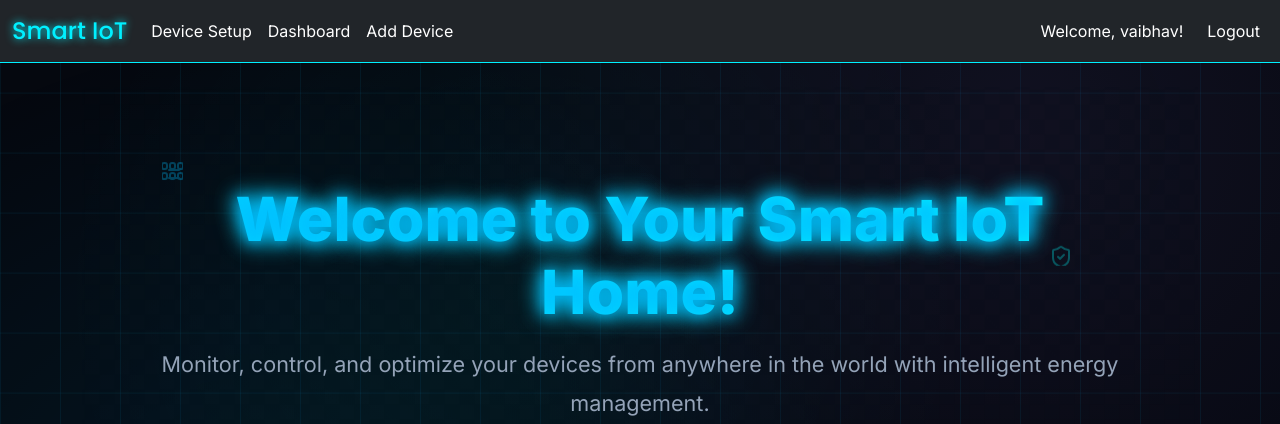
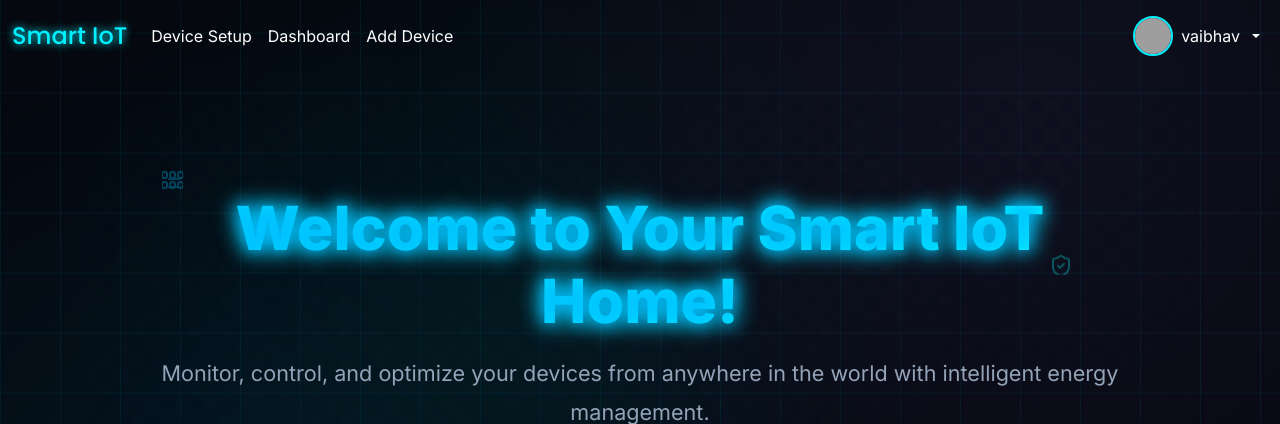
Before and after one commit to VEB4697/AI-Enengey-Monitering-System, a Django app: page / in a window 1280 px wide. Shown: the top 424 px of the page. Run offline with Django 5.2, Linux system fonts and the light colour scheme; a user stored in the database is signed in; some libraries are stand-ins or nearby versions; grey boxes are pictures that could not be loaded.

Commit message:
update base

```diff
--- a/iot_project/core/static/css/style.css
+++ b/iot_project/core/static/css/style.css
@@ -13,7 +13,7 @@ body.light-mode {
 
 .navbar {
   backdrop-filter: blur(10px);
-  background-color: rgba(0, 0, 0, 0.7);
+  background-color: rgba(8, 4, 45, 0.777);
   border-bottom: 1px solid #00f0ff;
 }
 
--- a/iot_project/core/templates/base.html
+++ b/iot_project/core/templates/base.html
@@ -1,13 +1,16 @@
 {% load static %}
 <!DOCTYPE html>
 <html lang="en">
+
 <head>
     <meta charset="UTF-8">
     <meta name="viewport" content="width=device-width, initial-scale=1">
     <title>{% block title %}Smart IoT - Cyberpunk Dashboard{% endblock %}</title>
 
     <!-- Google Fonts -->
-  <link href="https://fonts.googleapis.com/css2?family=Inter:wght@300;400;600&family=Poppins:wght@500;600&display=swap" rel="stylesheet">
+    <link
+        href="https://fonts.googleapis.com/css2?family=Inter:wght@300;400;600&family=Poppins:wght@500;600&display=swap"
+        rel="stylesheet">
 
     <!-- Bootstrap -->
     <link href="https://cdn.jsdelivr.net/npm/bootstrap@5.3.3/dist/css/bootstrap.min.css" rel="stylesheet">
@@ -18,15 +21,39 @@
     <style>
         body {
             font-family: 'Inter', sans-serif;
-      background-color: #0b0b0b;
+            background-color: #0e0e0e;
             color: #fff;
         }
 
-    .navbar {
-      background-color: rgba(0, 0, 0, 0.8);
-      backdrop-filter: blur(8px);
+        .navbar-custom {
+            position: sticky;
+            top: 0;
+            z-index: 1000;
+            padding: 1rem 2rem;
+            background: linear-gradient(90deg, #00c6ff, #0072ff, #00f0ff);
+            background-size: 300% 300%;
+            animation: gradientShift 6s ease infinite;
             border-bottom: 1px solid #00f0ff;
+            box-shadow: 0 0 15px #00f0ff80;
+            backdrop-filter: blur(10px);
+            -webkit-backdrop-filter: blur(10px);
         }
+
+        @keyframes gradientShift {
+            0% {
+                background-position: 0% 50%;
+            }
+
+            50% {
+                background-position: 100% 50%;
+            }
+
+            100% {
+                background-position: 0% 50%;
+            }
+        }
+
+
 
         .navbar-brand {
             font-family: 'Poppins', sans-serif;
@@ -52,8 +79,15 @@
         }
 
         @keyframes fadeIn {
-      from { opacity: 0; transform: translateY(-10px); }
-      to { opacity: 1; transform: translateY(0); }
+            from {
+                opacity: 0;
+                transform: translateY(-10px);
+            }
+
+            to {
+                opacity: 1;
+                transform: translateY(0);
+            }
         }
 
         .dropdown-menu {
@@ -86,42 +120,46 @@
 </head>
 
 <body>
-    <nav class="navbar navbar-expand-lg navbar-dark bg-dark">
+    <nav class="navbar navbar-expand-lg navbar-dark sticky-top">
         <div class="container-fluid">
-            {# Conditional URL for the navbar brand logo #}
-            <a class="navbar-brand" href="{% if user.is_authenticated %}{% url 'dashboard:user_dashboard' %}{% else %}{% url 'homepage' %}{% endif %}">Smart IoT</a>
-            <button class="navbar-toggler" type="button" data-bs-toggle="collapse" data-bs-target="#navbarNav" aria-controls="navbarNav" aria-expanded="false" aria-label="Toggle navigation">
+            <a class="navbar-brand"
+                href="{% if user.is_authenticated %}{% url 'dashboard:user_dashboard' %}{% else %}{% url 'homepage' %}{% endif %}">
+                Smart IoT
+            </a>
+
+            <button class="navbar-toggler" type="button" data-bs-toggle="collapse" data-bs-target="#navbarNav">
                 <span class="navbar-toggler-icon"></span>
             </button>
+
             <div class="collapse navbar-collapse" id="navbarNav">
                 <ul class="navbar-nav me-auto mb-2 mb-lg-0">
-                    <li class="nav-item">
-                        <a class="nav-link" href="{% url 'device_onboarding' %}">Device Setup</a>
+                    <li class="nav-item"><a class="nav-link" href="{% url 'device_onboarding' %}">Device Setup</a></li>
+                    {% if user.is_authenticated %}
+                    <li class="nav-item"><a class="nav-link" href="{% url 'dashboard:user_dashboard' %}">Dashboard</a>
                     </li>
-                    {% if user.is_authenticated %}
-                    <li class="nav-item">
-                        <a class="nav-link" href="{% url 'dashboard:user_dashboard' %}">Dashboard</a>
-                    </li>
-                    <li class="nav-item">
-                        <a class="nav-link" href="{% url 'add_device_to_user' %}">Add Device</a>
-                    </li>
+                    <li class="nav-item"><a class="nav-link" href="{% url 'add_device_to_user' %}">Add Device</a></li>
                     {% endif %}
                 </ul>
+
                 <ul class="navbar-nav">
                     {% if user.is_authenticated %}
-                        <li class="nav-item">
-                            <span class="nav-link text-light">Welcome, {{ user.username }}!</span>
-                        </li>
-                        <li class="nav-item">
-                            <a class="nav-link btn btn-outline-light ms-2" href="{% url 'logout' %}">Logout</a>
+                    <li class="nav-item dropdown">
+                        <a class="nav-link dropdown-toggle d-flex align-items-center gap-2" href="#">
+                            <img src="{% if user.profile.profile_picture %}{{ user.profile.profile_picture.url }}{% else %}{% static 'images/default-profile.png' %}{% endif %}" class="profile-img" alt="Profile">
+
+                            {{ user.username }}
+                        </a>
+                        <ul class="dropdown-menu dropdown-menu-end">
+                            <li><a class="dropdown-item" href="{% url 'profile' %}">👤 Profile</a></li>
+                            <li><a class="dropdown-item" href="{% url 'settings' %}">⚙️ Settings</a></li>
+                            <li><a class="dropdown-item text-danger" href="{% url 'logout' %}">🚪 Logout</a></li>
+                        </ul>
                     </li>
                     {% else %}
-                        <li class="nav-item">
-                            <a class="nav-link btn btn-primary me-2" href="{% url 'login' %}">Login</a>
-                        </li>
-                        <li class="nav-item">
-                            <a class="nav-link btn btn-success" href="{% url 'register' %}">Register</a>
-                        </li>
+                    <li class="nav-item"><a class="nav-link btn btn-outline-light me-2"
+                            href="{% url 'login' %}">Login</a></li>
+                    <li class="nav-item"><a class="nav-link btn btn-outline-info" href="{% url 'register' %}">Sign
+                            Up</a></li>
                     {% endif %}
                 </ul>
             </div>
@@ -148,4 +186,5 @@
     </script>
     {% block extra_js %}{% endblock %}
 </body>
+
 </html>
```
Also changed, not shown: iot_project/db.sqlite3. Lines whose indentation alone changed are shown as unchanged.
